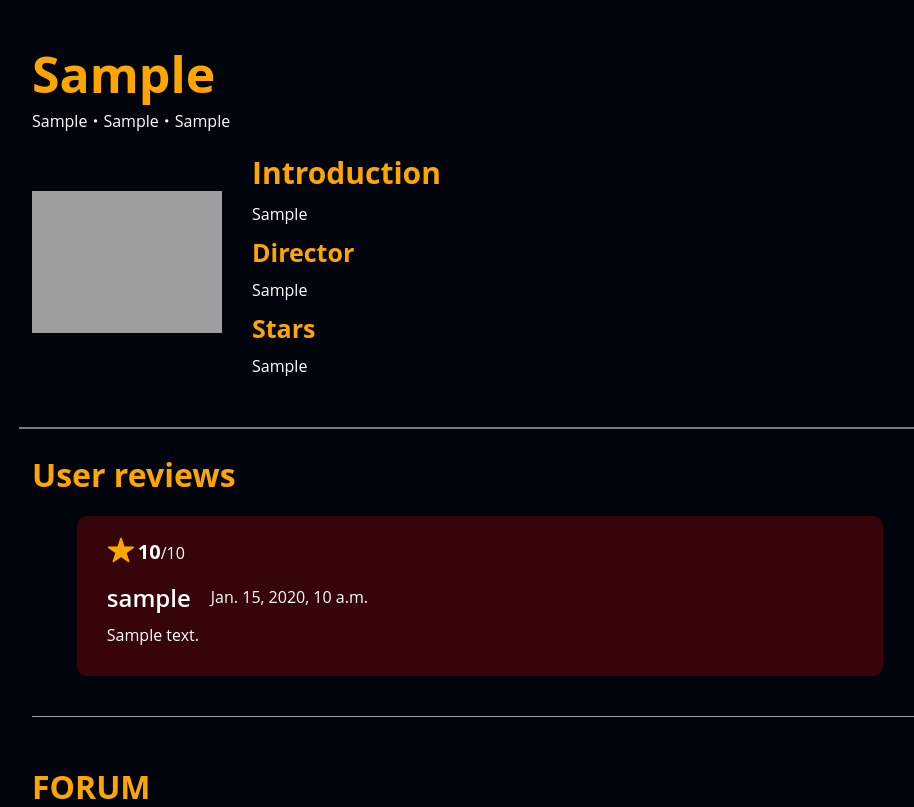
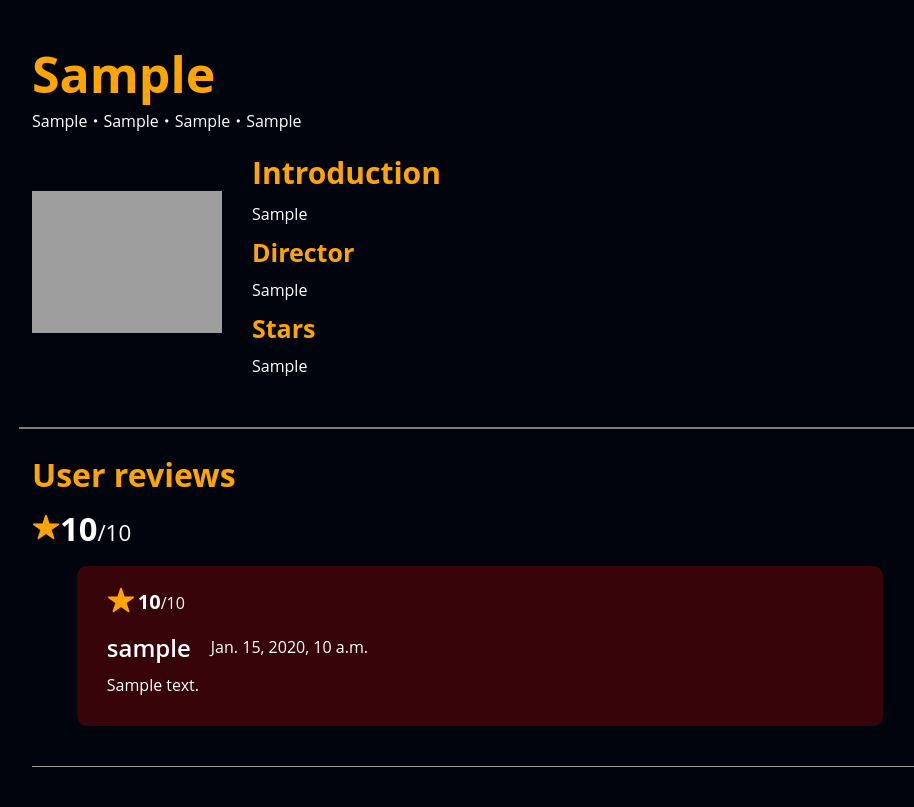
Before and after one commit to Yun-Pei/film_forum, a Django app: template film_forum/movie/templates/movie.html in a window 1280 px wide. Shown: the part 60-867 px from the top of the page, without its empty margins (160-1074 px from the left). Run offline with Django 5.2, Linux system fonts and the light colour scheme; the template is opened without the code that fills it: most values are stand-ins (such as "Sample title", 1, 10 or a date in 2020); some libraries are stand-ins or nearby versions; grey boxes are pictures that could not be loaded.

Commit message:
刪除用不到的table、adjust movie css

```diff
--- a/film_forum/movie/static/css/movie.css
+++ b/film_forum/movie/static/css/movie.css
@@ -7,6 +7,27 @@ body {
     text-decoration: none;
     color: black;
 } */
+
+.avg_score {
+    margin-right: 3px;
+    font-size: 28px;
+    color: orange;
+    position: relative;
+    top: 5px;
+    /* color: white; */
+    display: flex;
+    align-items: baseline;
+    margin-bottom: 20px;
+}
+
+.avg_score .score {
+    color: white;
+}
+
+.avg_score p {
+    color: white;
+    font-size: 80%;
+}
 
 .content {
     display: flex;
@@ -234,7 +255,7 @@ body {
 .CommemtTitleBox {
     display: flex;
     justify-content: space-between;
-    margin-bottom: 20px;
+    margin-bottom: 5px;
 }
 
 .addComment {
--- a/film_forum/movie/templates/movie.html
+++ b/film_forum/movie/templates/movie.html
@@ -70,7 +70,7 @@
 
                 {% endif %}
             </div>
-            <span> {{i.3}}・{{i.5}}・{{i.6}} </span>
+            <span> {{i.3}}・{{i.5}}・{{i.6}}・{{i.11}}</span>
         </div>
 
         <div class="content">
@@ -110,6 +110,8 @@
     <div class="movieCommentBox">
         <div class="CommemtTitleBox">
             <h1 style="color: orange;">User reviews</h1>
+
+
             {% if request.user.is_authenticated %}
                 {% if user_has_commented %}
                 <button id="openBtn" class="addComment" style="display: none;">+ review</button>
@@ -117,6 +119,7 @@
                 <button id="openBtn" class="addComment">+ review</button>
                 {% endif %}
             {% endif %}
+
             {% for i in film %}
             <div class="addComment_sideBar">
                 <div class="sideBarHeader">
@@ -171,6 +174,14 @@
             </div>
             {% endfor %}
             <div class="popupBackground"></div>
+        </div>
+        <div>
+            <div class="avg_score">
+                {% if avg_score != 0 %}
+                <ion-icon name="star"></ion-icon><h3 class="score">{{ avg_score }}</h3><p>/10</p>
+                {% endif %}
+            </div>
+            <!-- <h3 style="color: white;">{{ avg_score }}</h3> -->
         </div>
         <div class="allReviewBox">
         {% if reserve_list_comment.0 %}
```
Also changed, not shown: film_forum/member/models.py (+7 -7 lines), film_forum/movie/views.py (+29 -13 lines), film_forum/member/migrations/0013_delete_mpreference.py (added).
